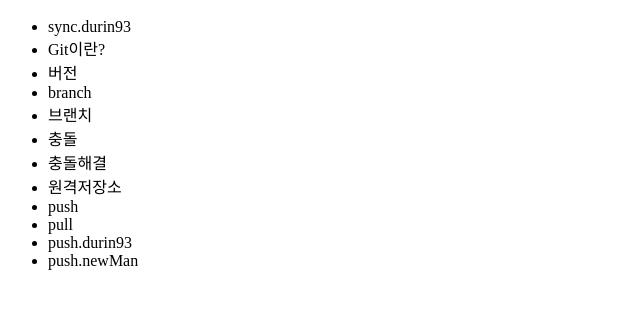
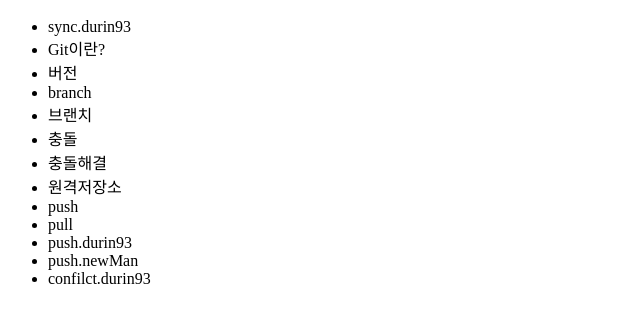
Before and after one commit to durin93/oepntutorials_git_durin93, a plain HTML site: page index.html in a window 1280 px wide. Shown: the part 48-370 px from the top of the page, without its empty margins (0-640 px from the left). Drawn offline with Linux system fonts and the light colour scheme.

Commit message:
add conflict durin

```diff
--- a/index.html
+++ b/index.html
@@ -20,6 +20,7 @@
             <li>pull</li>
             <li>push.durin93</li>
             <li>push.newMan</li>
+            <li>confilct.durin93</li>
         </ul>
     </body>
 </html>
```
